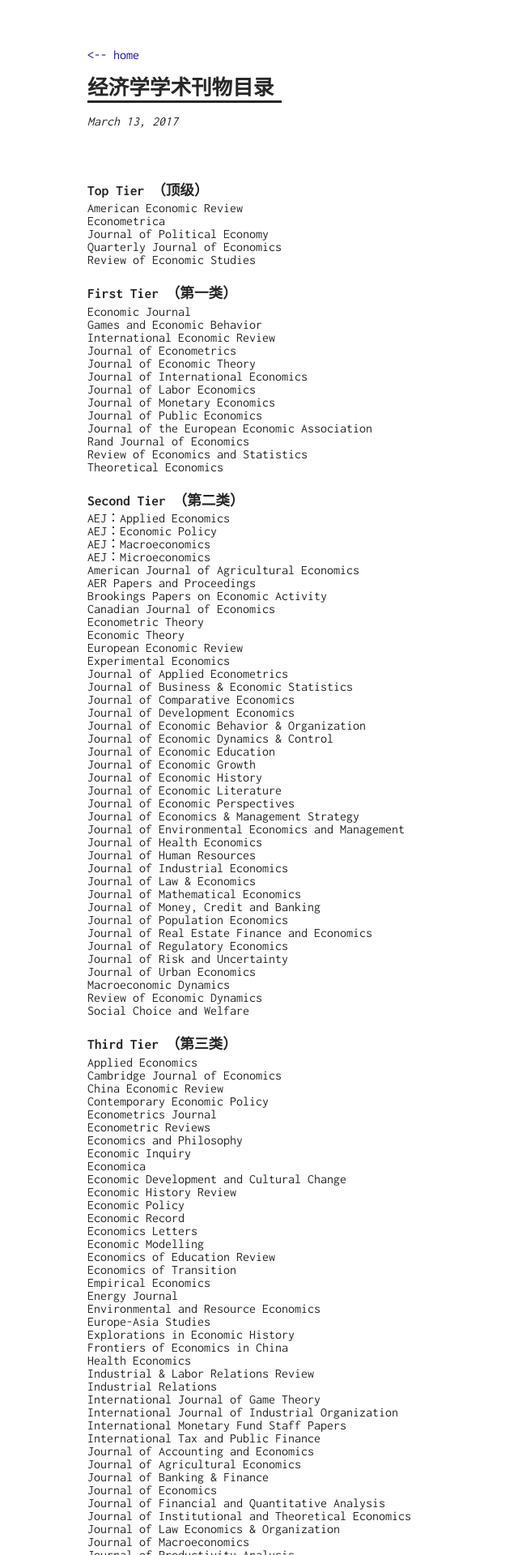
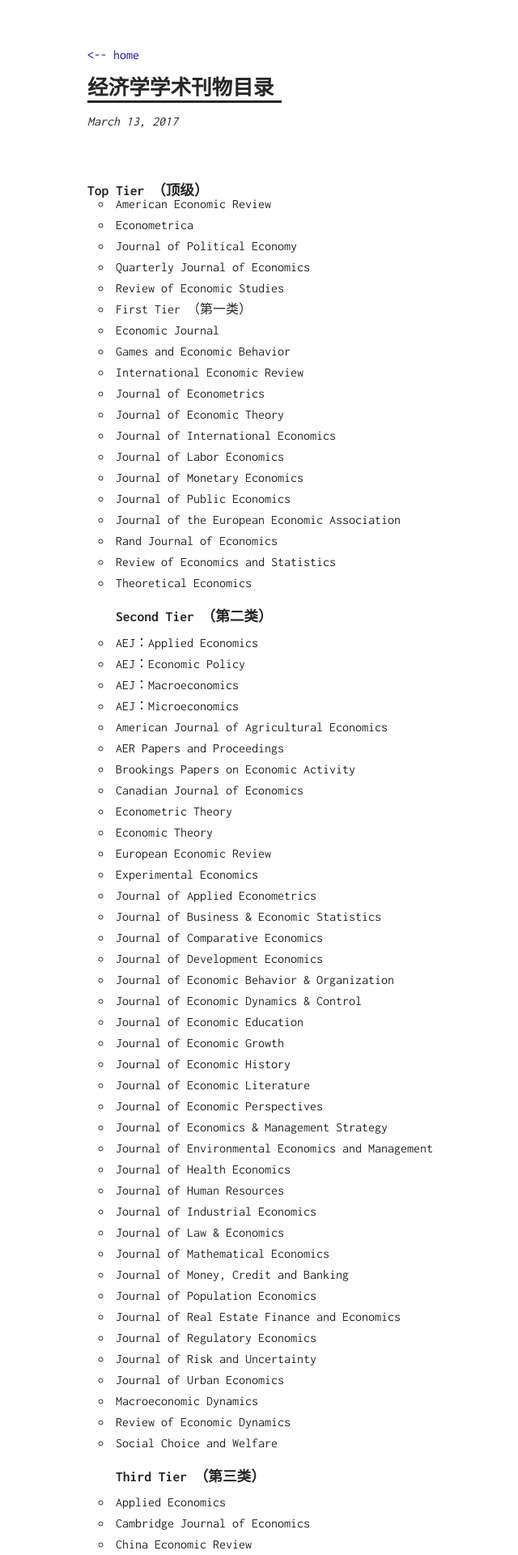
Before and after one commit to sherylman/sherylman.github.com, a Jekyll site: the page built from _posts/2017-03-13-经济学学术刊物目录.md, in a window 1280 px wide. Shown: the top 1920 px of the page at 81% size, without its empty margins (232-872 px from the left). Built offline with Jekyll 4.4.1, drawn with Linux system fonts in a browser that asks for light colours.

```diff
--- a/_posts/2017-03-13-经济学学术刊物目录.md
+++ b/_posts/2017-03-13-经济学学术刊物目录.md
@@ -4,132 +4,132 @@ title: 经济学学术刊物目录
 ---
 
 ##	Top Tier （顶级）
-###	American Economic Review
-###	Econometrica
-###	Journal of Political Economy
-###	Quarterly Journal of Economics
-###	Review of Economic Studies
-##	First Tier （第一类）
-###	Economic Journal
-###	Games and Economic Behavior
-###	International Economic Review
-###	Journal of Econometrics
-###	Journal of Economic Theory
-###	Journal of International Economics
-###	Journal of Labor Economics
-###	Journal of Monetary Economics
-###	Journal of Public Economics
-###	Journal of the European Economic Association
-###	Rand Journal of Economics
-###	Review of Economics and Statistics
-###	Theoretical Economics
+*	American Economic Review
+*	Econometrica
+*	Journal of Political Economy
+*	Quarterly Journal of Economics
+*	Review of Economic Studies
+*	First Tier （第一类）
+*	Economic Journal
+*	Games and Economic Behavior
+*	International Economic Review
+*	Journal of Econometrics
+*	Journal of Economic Theory
+*	Journal of International Economics
+*	Journal of Labor Economics
+*	Journal of Monetary Economics
+*	Journal of Public Economics
+*	Journal of the European Economic Association
+*	Rand Journal of Economics
+*	Review of Economics and Statistics
+*	Theoretical Economics
 ##	Second Tier （第二类）
-###	AEJ：Applied Economics
-###	AEJ：Economic Policy
-###	AEJ：Macroeconomics
-###	AEJ：Microeconomics
-###	American Journal of Agricultural Economics
-###	AER Papers and Proceedings
-###	Brookings Papers on Economic Activity
-###	Canadian Journal of Economics
-###	Econometric Theory
-###	Economic Theory
-###	European Economic Review
-###	Experimental Economics
-###	Journal of Applied Econometrics
-###	Journal of Business & Economic Statistics
-###	Journal of Comparative Economics
-###	Journal of Development Economics
-###	Journal of Economic Behavior & Organization
-###	Journal of Economic Dynamics & Control
-###	Journal of Economic Education
-###	Journal of Economic Growth
-###	Journal of Economic History
-###	Journal of Economic Literature
-###	Journal of Economic Perspectives
-###	Journal of Economics & Management Strategy
-###	Journal of Environmental Economics and Management
-###	Journal of Health Economics
-###	Journal of Human Resources
-###	Journal of Industrial Economics
-###	Journal of Law & Economics
-###	Journal of Mathematical Economics
-###	Journal of Money, Credit and Banking
-###	Journal of Population Economics
-###	Journal of Real Estate Finance and Economics
-###	Journal of Regulatory Economics
-###	Journal of Risk and Uncertainty
-###	Journal of Urban Economics
-###	Macroeconomic Dynamics
-###	Review of Economic Dynamics
-###	Social Choice and Welfare
+*	AEJ：Applied Economics
+*	AEJ：Economic Policy
+*	AEJ：Macroeconomics
+*	AEJ：Microeconomics
+*	American Journal of Agricultural Economics
+*	AER Papers and Proceedings
+*	Brookings Papers on Economic Activity
+*	Canadian Journal of Economics
+*	Econometric Theory
+*	Economic Theory
+*	European Economic Review
+*	Experimental Economics
+*	Journal of Applied Econometrics
+*	Journal of Business & Economic Statistics
+*	Journal of Comparative Economics
+*	Journal of Development Economics
+*	Journal of Economic Behavior & Organization
+*	Journal of Economic Dynamics & Control
+*	Journal of Economic Education
+*	Journal of Economic Growth
+*	Journal of Economic History
+*	Journal of Economic Literature
+*	Journal of Economic Perspectives
+*	Journal of Economics & Management Strategy
+*	Journal of Environmental Economics and Management
+*	Journal of Health Economics
+*	Journal of Human Resources
+*	Journal of Industrial Economics
+*	Journal of Law & Economics
+*	Journal of Mathematical Economics
+*	Journal of Money, Credit and Banking
+*	Journal of Population Economics
+*	Journal of Real Estate Finance and Economics
+*	Journal of Regulatory Economics
+*	Journal of Risk and Uncertainty
+*	Journal of Urban Economics
+*	Macroeconomic Dynamics
+*	Review of Economic Dynamics
+*	Social Choice and Welfare
 ##	Third Tier （第三类）
-###	Applied Economics
-###	Cambridge Journal of Economics
-###	China Economic Review
-###	Contemporary Economic Policy
-###	Econometrics Journal
-###	Econometric Reviews
-###	Economics and Philosophy
-###	Economic Inquiry
-###	Economica
-###	Economic Development and Cultural Change
-###	Economic History Review
-###	Economic Policy
-###	Economic Record
-###	Economics Letters
-###	Economic Modelling
-###	Economics of Education Review
-###	Economics of Transition
-###	Empirical Economics
-###	Energy Journal
-###	Environmental and Resource Economics
-###	Europe-Asia Studies
-###	Explorations in Economic History
-###	Frontiers of Economics in China
-###	Health Economics
-###	Industrial & Labor Relations Review
-###	Industrial Relations
-###	International Journal of Game Theory
-###	International Journal of Industrial Organization
-###	International Monetary Fund Staff Papers
-###	International Tax and Public Finance
-###	Journal of Accounting and Economics
-###	Journal of Agricultural Economics
-###	Journal of Banking & Finance
-###	Journal of Economics
-###	Journal of Financial and Quantitative Analysis
-###	Journal of Institutional and Theoretical Economics
-###	Journal of Law Economics & Organization
-###	Journal of Macroeconomics
-###	Journal of Productivity Analysis
-###	Journal of Regional Science
-###	Journal of Transport Economics and Policy
-###	Labour Economics
-###	Land Economics
-###	Mathematical Social Sciences
-###	National Tax Journal
-###	Regional Science and Urban Economics
-###	Oxford Bulletin of Economics and Statistics
-###	Oxford Economics Papers
-###	Oxford Review of Economic Policy
-###	Public Choice
-###	Resource and Energy Economics
-###	Review of Economic Design
-###	Review of Income and Wealth
-###	Review of Industrial Organization
-###	Review of International Economics
-###	Scandinavian Journal of Economics
-###	Scottish Journal of Political Economy
-###	Southern Economic Journal
-###	The B.E. Journal of Economic Analysis & Policy
-###	The B.E. Journal of Macroeconomics
-###	The B.E. Journal of Theoretical Economics (Contributions tier)
-###	Theory and Decision
-###	World Bank Economic Review
-###	World Development
-###	World Economy
-###	国家自然科学基金项目
-###	国家社会科学基金项目
+*	Applied Economics
+*	Cambridge Journal of Economics
+*	China Economic Review
+*	Contemporary Economic Policy
+*	Econometrics Journal
+*	Econometric Reviews
+*	Economics and Philosophy
+*	Economic Inquiry
+*	Economica
+*	Economic Development and Cultural Change
+*	Economic History Review
+*	Economic Policy
+*	Economic Record
+*	Economics Letters
+*	Economic Modelling
+*	Economics of Education Review
+*	Economics of Transition
+*	Empirical Economics
+*	Energy Journal
+*	Environmental and Resource Economics
+*	Europe-Asia Studies
+*	Explorations in Economic History
+*	Frontiers of Economics in China
+*	Health Economics
+*	Industrial & Labor Relations Review
+*	Industrial Relations
+*	International Journal of Game Theory
+*	International Journal of Industrial Organization
+*	International Monetary Fund Staff Papers
+*	International Tax and Public Finance
+*	Journal of Accounting and Economics
+*	Journal of Agricultural Economics
+*	Journal of Banking & Finance
+*	Journal of Economics
+*	Journal of Financial and Quantitative Analysis
+*	Journal of Institutional and Theoretical Economics
+*	Journal of Law Economics & Organization
+*	Journal of Macroeconomics
+*	Journal of Productivity Analysis
+*	Journal of Regional Science
+*	Journal of Transport Economics and Policy
+*	Labour Economics
+*	Land Economics
+*	Mathematical Social Sciences
+*	National Tax Journal
+*	Regional Science and Urban Economics
+*	Oxford Bulletin of Economics and Statistics
+*	Oxford Economics Papers
+*	Oxford Review of Economic Policy
+*	Public Choice
+*	Resource and Energy Economics
+*	Review of Economic Design
+*	Review of Income and Wealth
+*	Review of Industrial Organization
+*	Review of International Economics
+*	Scandinavian Journal of Economics
+*	Scottish Journal of Political Economy
+*	Southern Economic Journal
+*	The B.E. Journal of Economic Analysis & Policy
+*	The B.E. Journal of Macroeconomics
+*	The B.E. Journal of Theoretical Economics (Contributions tier)
+*	Theory and Decision
+*	World Bank Economic Review
+*	World Development
+*	World Economy
+*	国家自然科学基金项目
+*	国家社会科学基金项目
 
 ## 来源：上海财经大学经济学院
```
